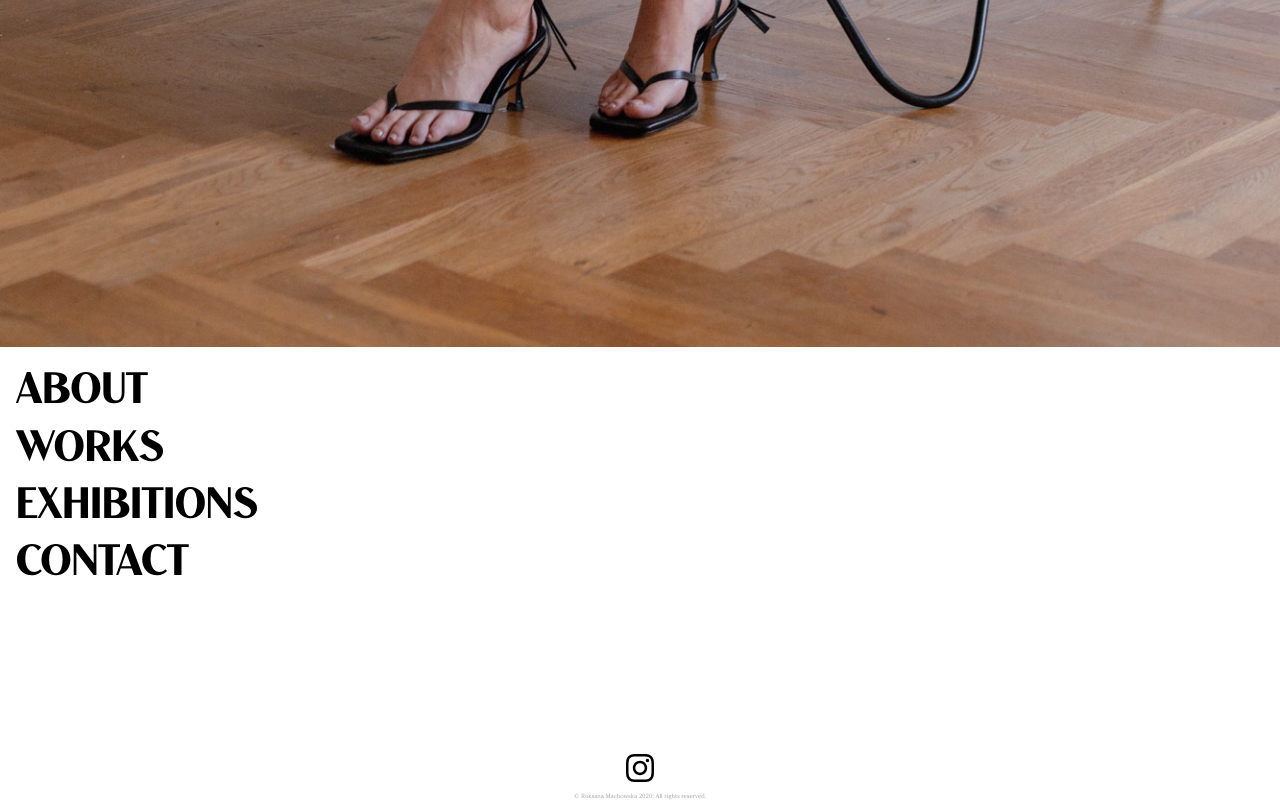
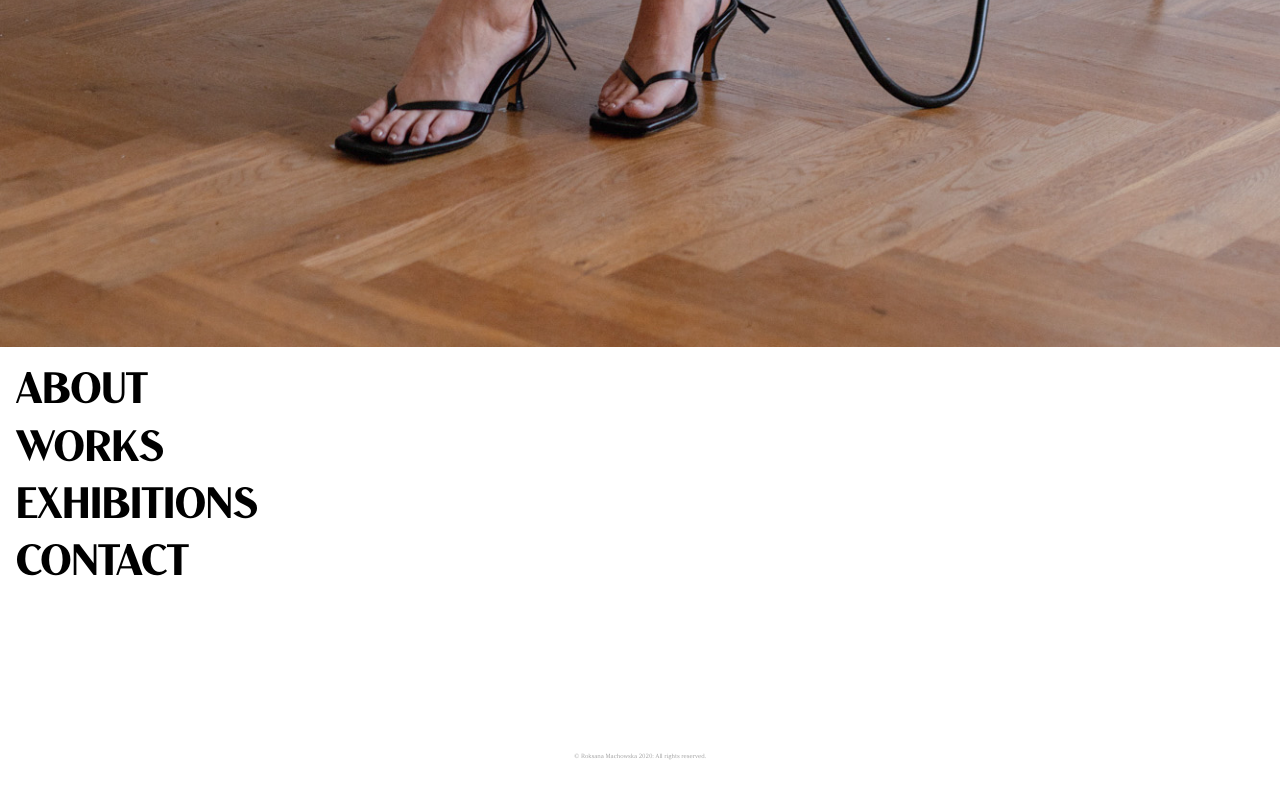
Before and after one commit to jakubziemba/machowska-portfolio, a Next.js app: page / in a window 1280 px wide. Shown: the part 1709-2509 px from the top of the page. After the commit the page ends 2469 px from the top, so only its background shows below. Built offline with nearby package versions, Linux system fonts and the light colour scheme.

Commit message:
Delete instagram icon

```diff
--- a/components/Footer.js
+++ b/components/Footer.js
@@ -1,5 +1,3 @@
-import { FontAwesomeIcon } from '@fortawesome/react-fontawesome';
-import { faInstagram } from '@fortawesome/free-brands-svg-icons';
 import styles from './Footer.module.scss';
 
 export default function Footer() {
@@ -8,13 +6,7 @@ export default function Footer() {
       <a
         href='https://instagram.com/roksana_machowska'
         target='_blank'
-      >
-        <FontAwesomeIcon
-          className={styles.icon}
-          icon={faInstagram}
-          size='2x'
-        />
-      </a>
+      ></a>
       <p className={styles.copy}>
         <span>&copy;</span> Roksana Machowska 2020: All rights
         reserved.
```
